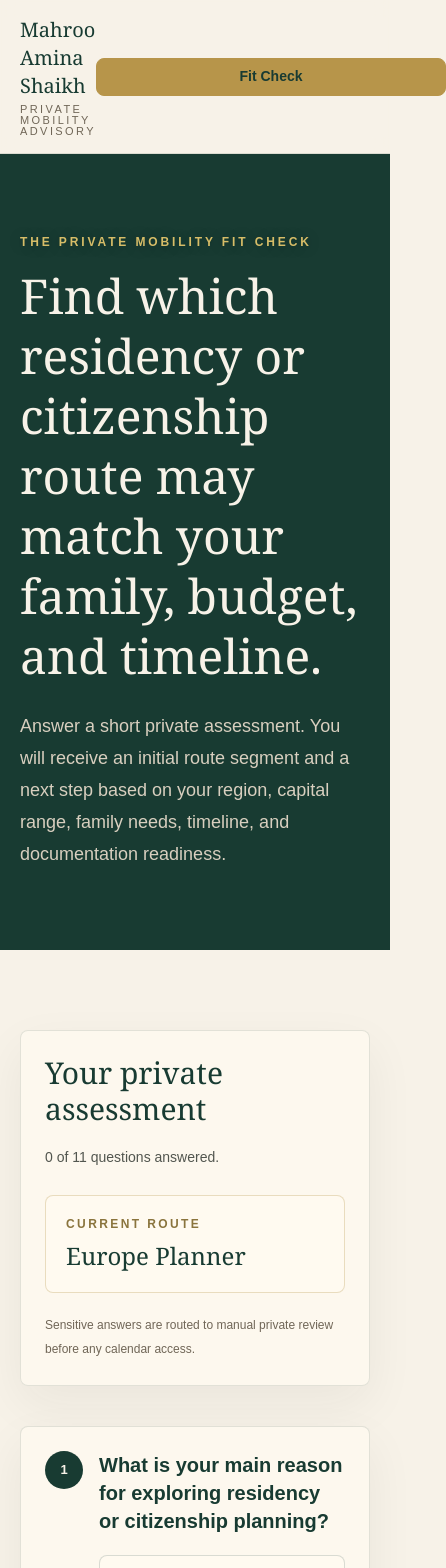
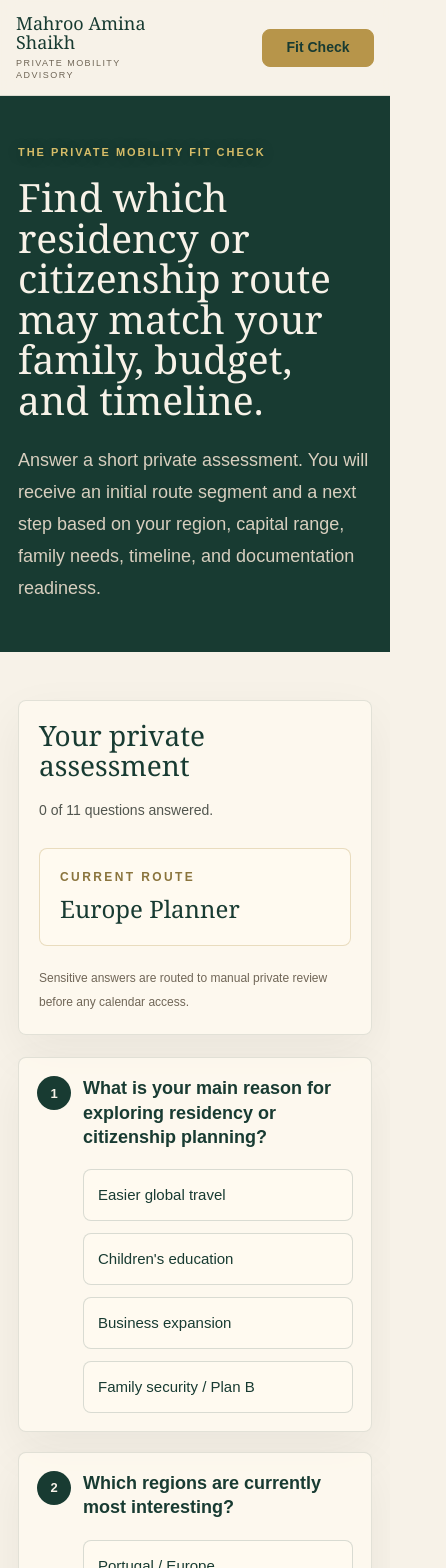
Before and after one commit to iamshravan18/mahroo, a Next.js app: page /fit-check in a window 390 px wide. Shown: the top 1568 px of the page, 446 px wide, since content can reach past the window. Built offline with nearby package versions, Linux system fonts and the light colour scheme.

Commit message:
Optimize mobile homepage and quiz

```diff
--- a/app/components.tsx
+++ b/app/components.tsx
@@ -4,10 +4,10 @@ import Link from "next/link";
 export function Header() {
   return (
     <header className="sticky top-0 z-30 border-b border-[rgba(24,59,50,0.12)] bg-[#f7f2e8]/92 backdrop-blur">
-      <div className="mx-auto flex max-w-7xl items-center justify-between px-5 py-4 sm:px-8">
-        <Link href="/" className="flex flex-col leading-none">
-          <span className="font-serif text-xl text-[#183b32]">Mahroo Amina Shaikh</span>
-          <span className="mt-1 text-[11px] uppercase tracking-[0.22em] text-[#706657]">
+      <div className="site-header-inner mx-auto flex max-w-7xl items-center justify-between px-5 py-4 sm:px-8">
+        <Link href="/" className="brand-link flex min-w-0 flex-col leading-none">
+          <span className="brand-name font-serif text-xl text-[#183b32]">Mahroo Amina Shaikh</span>
+          <span className="brand-kicker mt-1 text-[11px] uppercase tracking-[0.22em] text-[#706657]">
             Private mobility advisory
           </span>
         </Link>
@@ -85,7 +85,7 @@ export function Section({
   const toneClass =
     tone === "dark" ? "section-dark bg-[#183b32] text-[#f7f2e8]" : tone === "white" ? "bg-[#fffaf0]" : "";
   return (
-    <section id={id} className={`px-5 sm:px-8 ${compact ? "py-16 lg:py-20" : "py-20 lg:py-28"} ${toneClass}`}>
+    <section id={id} className={`site-section px-5 sm:px-8 ${compact ? "py-16 lg:py-20" : "py-20 lg:py-28"} ${toneClass}`}>
       <div className="mx-auto max-w-7xl">{children}</div>
     </section>
   );
@@ -118,7 +118,7 @@ export function AssetImage({
 
 export function CTAGroup() {
   return (
-    <div className="mt-8 flex flex-col gap-3 sm:flex-row">
+    <div className="cta-group mt-8 flex flex-col gap-3 sm:flex-row">
       <Link href="/fit-check" className="btn">
         Take the Private Mobility Fit Check
       </Link>
--- a/app/fit-check/fit-check-form.tsx
+++ b/app/fit-check/fit-check-form.tsx
@@ -120,8 +120,8 @@ export function FitCheckForm({ resultLabels }: { resultLabels: ResultLabel[] })
   }
 
   return (
-    <form className="grid gap-10 lg:grid-cols-[0.78fr_1.22fr]" onSubmit={submitFitCheck}>
-      <aside className="soft-card h-fit lg:sticky lg:top-28">
+    <form className="fit-check-form grid gap-10 lg:grid-cols-[0.78fr_1.22fr]" onSubmit={submitFitCheck}>
+      <aside className="assessment-card soft-card h-fit lg:sticky lg:top-28">
         <h2 className="font-serif text-3xl text-[#183b32]">Your private assessment</h2>
         <p className="mt-4 text-sm leading-7 text-[#52564f]">
           {answeredCount} of {fitCheckQuestions.length} questions answered.
@@ -139,15 +139,15 @@ export function FitCheckForm({ resultLabels }: { resultLabels: ResultLabel[] })
 
       <div className="space-y-5">
         {fitCheckQuestions.map((question, index) => (
-          <fieldset key={question.id} className="soft-card">
-            <div className="flex items-start gap-4">
+          <fieldset key={question.id} className="question-card soft-card">
+            <div className="question-layout flex items-start gap-4">
               <span className="number-pill shrink-0">{index + 1}</span>
               <div className="flex-1">
                 <legend className="text-xl font-semibold text-[#183b32]">{question.question}</legend>
                 {question.helper ? (
                   <p className="mt-2 text-sm leading-6 text-[#706657]">{question.helper}</p>
                 ) : null}
-                <div className="mt-5 grid gap-3 sm:grid-cols-2">
+                <div className="answer-grid mt-5 grid gap-3 sm:grid-cols-2">
                   {question.options.map((answer) => {
                     const active = answers[question.id] === answer.value;
                     return (
@@ -168,8 +168,8 @@ export function FitCheckForm({ resultLabels }: { resultLabels: ResultLabel[] })
           </fieldset>
         ))}
 
-        <fieldset className="soft-card" id="private-result">
-          <div className="flex items-start gap-4">
+        <fieldset className="question-card soft-card" id="private-result">
+          <div className="question-layout flex items-start gap-4">
             <span className="number-pill shrink-0">{fitCheckQuestions.length + 1}</span>
             <div className="flex-1">
               <legend className="text-xl font-semibold text-[#183b32]">
--- a/app/fit-check/page.tsx
+++ b/app/fit-check/page.tsx
@@ -9,7 +9,7 @@ export default function FitCheckPage() {
         <Section tone="dark">
           <div className="max-w-4xl">
             <Eyebrow>The Private Mobility Fit Check</Eyebrow>
-            <h1 className="font-serif text-5xl leading-tight text-[#f7f2e8] sm:text-6xl">
+            <h1 className="fit-hero-title font-serif text-5xl leading-tight text-[#f7f2e8] sm:text-6xl">
               Find which residency or citizenship route may match your family, budget, and timeline.
             </h1>
             <p className="mt-6 max-w-2xl text-lg leading-8 text-[#d8cfbf]">
--- a/app/globals.css
+++ b/app/globals.css
@@ -528,7 +528,97 @@ textarea.field-input {
 }
 
 @media (max-width: 560px) {
+  body {
+    overflow-x: hidden;
+  }
+
+  .site-header-inner {
+    gap: 14px;
+    padding: 14px 16px;
+  }
+
+  .brand-link {
+    flex: 1 1 auto;
+  }
+
+  .brand-name {
+    max-width: 158px;
+    font-size: 18px;
+    line-height: 1.08;
+  }
+
+  .brand-kicker {
+    max-width: 150px;
+    font-size: 9px;
+    letter-spacing: 0.16em;
+    line-height: 1.35;
+  }
+
+  .mobile-header-cta {
+    width: auto;
+    min-width: 112px;
+    max-width: 42vw;
+    padding: 0 14px;
+    white-space: nowrap;
+  }
+
+  .site-section {
+    padding: 48px 18px;
+  }
+
+  .hero-section {
+    padding: 44px 18px 52px;
+  }
+
+  .hero-title {
+    max-width: 11ch;
+    font-size: clamp(3rem, 15vw, 3.9rem);
+    line-height: 0.98;
+  }
+
+  .hero-subtitle {
+    max-width: 13ch;
+    margin-top: 16px;
+    font-size: clamp(2rem, 9.5vw, 2.55rem);
+    line-height: 1.08;
+  }
+
+  .hero-copy {
+    margin-top: 22px;
+    font-size: 16px;
+    line-height: 1.72;
+  }
+
+  .hero-image {
+    aspect-ratio: 4 / 3;
+  }
+
+  .cta-group {
+    margin-top: 22px;
+  }
+
+  .section-title {
+    font-size: clamp(2.15rem, 11vw, 3.1rem);
+    line-height: 1.04;
+  }
+
+  .eyebrow {
+    font-size: 11px;
+    letter-spacing: 0.18em;
+    line-height: 1.55;
+  }
+
+  .soft-card,
+  .faq-card {
+    padding: 20px;
+  }
+
+  .image-frame {
+    box-shadow: 0 18px 48px rgba(32, 35, 33, 0.14);
+  }
+
   .route-card {
+    min-height: 0;
     padding: 22px;
   }
 
@@ -540,4 +630,113 @@ textarea.field-input {
   .route-promise span {
     font-size: 19px;
   }
+
+  .route-card h3 {
+    font-size: 30px;
+  }
+
+  .route-signal {
+    font-size: 10px;
+    letter-spacing: 0.12em;
+  }
+
+  .process-row {
+    grid-template-columns: 38px 1fr;
+    gap: 14px;
+  }
+
+  .process-row span,
+  .number-pill {
+    width: 34px;
+    height: 34px;
+  }
+
+  .final-cta-section {
+    padding: 64px 18px;
+    background:
+      linear-gradient(180deg, rgba(24, 59, 50, 0.92), rgba(24, 59, 50, 0.86)),
+      url("/images/mahroo-family-decision.webp") center / cover;
+  }
+
+  .final-cta-panel {
+    padding: 24px;
+  }
+
+  .fit-hero-title {
+    font-size: clamp(2.25rem, 10vw, 2.85rem);
+    line-height: 1.02;
+  }
+
+  .section-dark h1 {
+    font-size: clamp(2.25rem, 10vw, 2.85rem);
+    line-height: 1.04;
+  }
+
+  .fit-check-form {
+    gap: 22px;
+  }
+
+  .assessment-card {
+    position: static;
+  }
+
+  .assessment-card h2 {
+    font-size: 28px;
+    line-height: 1.05;
+  }
+
+  .question-card {
+    padding: 18px;
+  }
+
+  .question-layout {
+    display: grid;
+    grid-template-columns: 34px minmax(0, 1fr);
+    gap: 12px;
+  }
+
+  .question-card legend {
+    font-size: 18px;
+    line-height: 1.35;
+  }
+
+  .answer-grid {
+    grid-template-columns: 1fr;
+  }
+
+  .answer-chip {
+    min-height: 52px;
+    padding: 14px;
+    font-size: 15px;
+    line-height: 1.45;
+  }
+
+  .field-input {
+    min-height: 52px;
+    font-size: 16px;
+  }
 }
+
+@media (max-width: 380px) {
+  .brand-name {
+    max-width: 132px;
+    font-size: 17px;
+  }
+
+  .brand-kicker {
+    max-width: 132px;
+  }
+
+  .mobile-header-cta {
+    min-width: 102px;
+    padding: 0 12px;
+  }
+
+  .hero-title {
+    font-size: 3rem;
+  }
+
+  .hero-subtitle {
+    font-size: 2rem;
+  }
+}
--- a/app/page.tsx
+++ b/app/page.tsx
@@ -54,22 +54,22 @@ export default function Home() {
   return (
     <PageShell>
       <main>
-        <section className="relative overflow-hidden bg-[#183b32] px-5 py-12 text-[#f7f2e8] sm:px-8 lg:py-16">
+        <section className="hero-section relative overflow-hidden bg-[#183b32] px-5 py-12 text-[#f7f2e8] sm:px-8 lg:py-16">
           <div className="mx-auto grid max-w-7xl items-center gap-10 lg:grid-cols-[0.92fr_1.08fr]">
             <div>
               <Eyebrow>Private mobility advisory for Indian HNI families</Eyebrow>
-              <h1 className="max-w-3xl font-serif text-5xl leading-[1.02] sm:text-6xl lg:text-[5rem]">
+              <h1 className="hero-title max-w-3xl font-serif text-5xl leading-[1.02] sm:text-6xl lg:text-[5rem]">
                 Private Mobility Planning
               </h1>
-              <p className="mt-5 max-w-2xl font-serif text-3xl leading-tight text-[#c8b79c]">
+              <p className="hero-subtitle mt-5 max-w-2xl font-serif text-3xl leading-tight text-[#c8b79c]">
                 For Indian families thinking beyond one passport.
               </p>
-              <p className="mt-6 max-w-2xl text-lg leading-8 text-[#ded5c5]">
+              <CTAGroup />
+              <p className="hero-copy mt-6 max-w-2xl text-lg leading-8 text-[#ded5c5]">
                 Independent, program-agnostic guidance for Indian HNI families
                 comparing residency and citizenship routes across Europe, Dubai,
                 the Caribbean, and Panama.
               </p>
-              <CTAGroup />
               <p className="mt-5 max-w-2xl text-xs leading-6 text-[#c8b79c]">
                 Preliminary guidance only. No guarantee of approval. Program rules and
                 eligibility depend on current government requirements and due diligence.
@@ -78,7 +78,7 @@ export default function Home() {
             <AssetImage
               filename="mahroo-private-mobility-hero.webp"
               alt="Indian family in a private advisory meeting for global residency planning."
-              className="aspect-[16/10] lg:aspect-[5/3]"
+              className="hero-image aspect-[16/10] lg:aspect-[5/3]"
               priority
             />
           </div>
```
